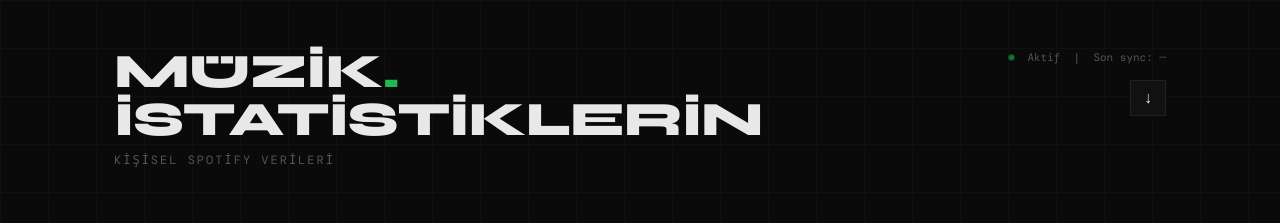
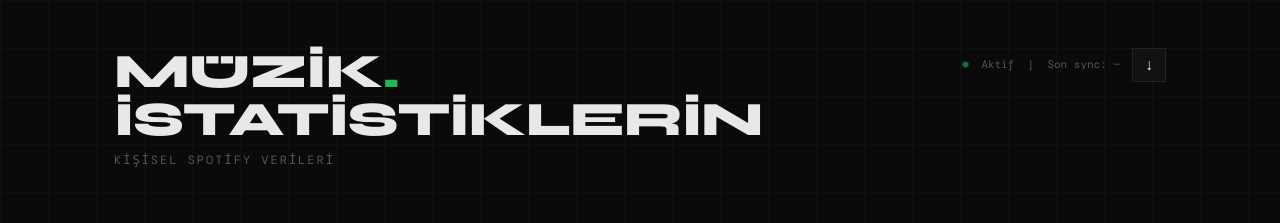
Before and after one commit to BatuhanGns/MusicPlus, a Flask app: page / in a window 1280 px wide. Shown: the top 223 px of the page. Run offline with Flask 3, Linux system fonts and the light colour scheme; data that the repository does not hold is empty; parts of the project's set-up code (start-up, migrations or seed data) failed here and were passed over; some web fonts are replaced.

Commit message:
Add files via upload

```diff
--- a/templates/dashboard.html
+++ b/templates/dashboard.html
@@ -118,9 +118,9 @@
       <h1>MÜZİK<span>.</span><br>İSTATİSTİKLERİN</h1>
       <p>Kişisel Spotify Verileri</p>
     </div>
-    <div style="display:flex;flex-direction:column;align-items:flex-end;gap:12px">
+    <div style="display:flex;align-items:center;gap:12px">
       <div class="sync-info" id="syncInfo"><span class="dot"></span> Yükleniyor...</div>
-      <button onclick="downloadPNG()" id="dlBtn" title="PNG olarak indir" style="background:var(--surface);border:1px solid var(--border);color:var(--text);width:36px;height:36px;font-size:16px;cursor:pointer;display:flex;align-items:center;justify-content:center;transition:border-color .2s;flex-shrink:0" onmouseover="this.style.borderColor='var(--green)'" onmouseout="this.style.borderColor='var(--border)'">↓</button>
+      <button onclick="downloadPNG()" id="dlBtn" title="PNG olarak indir" style="background:var(--surface);border:1px solid var(--border);color:var(--text);width:34px;height:34px;font-size:16px;cursor:pointer;display:flex;align-items:center;justify-content:center;transition:border-color .2s;flex-shrink:0;line-height:1" onmouseover="this.style.borderColor='var(--green)'" onmouseout="this.style.borderColor='var(--border)'">↓</button>
     </div>
   </header>
 
```
